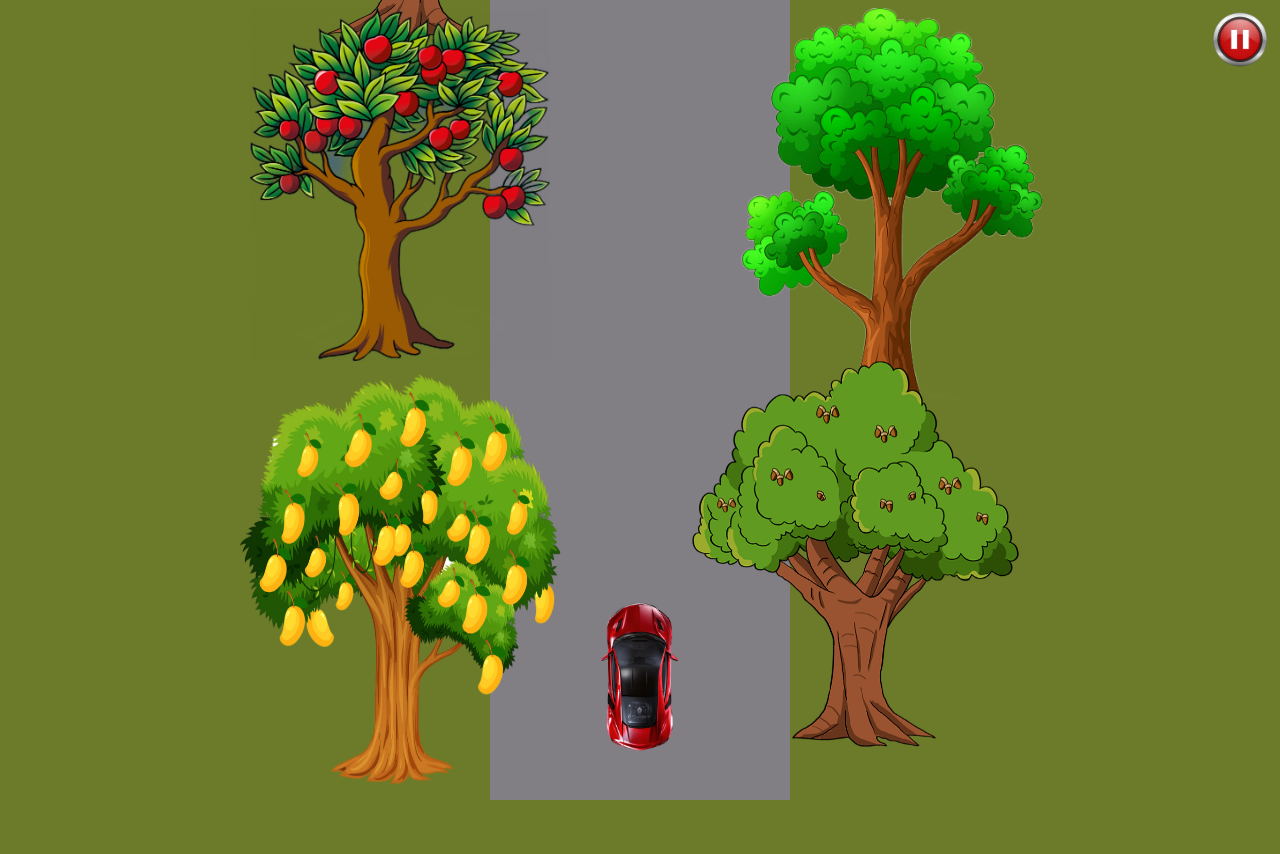
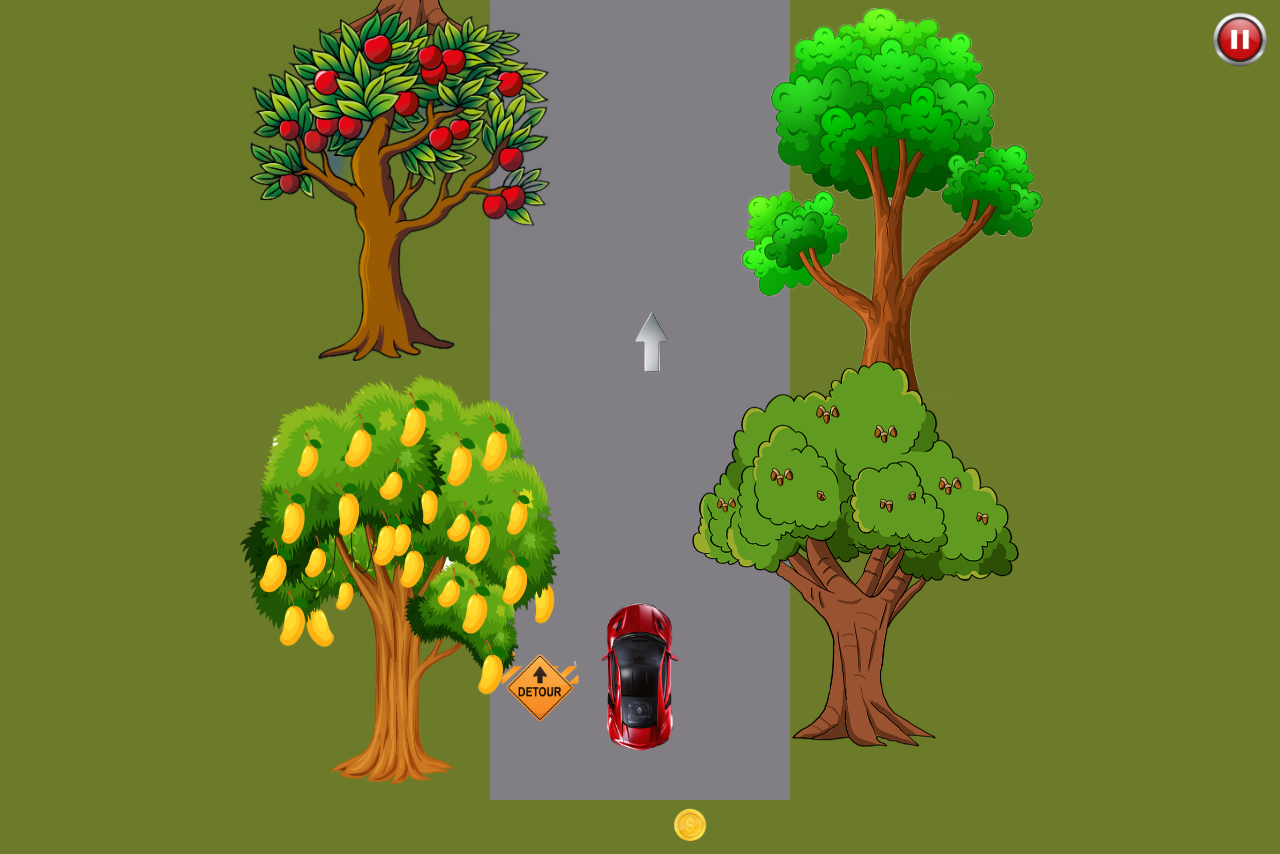
Before and after one commit to TatianaOsipova/game-car, a plain HTML site: page index.html in a window 1280 px wide. Before the commit the page ends 828 px from the top, so only its background shows below. Drawn offline with Linux system fonts and the light colour scheme.

Commit message:
feat: correct some functions

```diff
--- a/game.js
+++ b/game.js
@@ -12,11 +12,20 @@
     const coinCoord = getCoords(coin);
     const coinWidth = coin.clientWidth / 2;
 
+    const danger = document.querySelector('.danger');
+    const dangerCoord = getCoords(danger);
+    const dangerWidth = danger.clientWidth / 2;
+
+    const arrow = document.querySelector('.arrow');
+    const arrowCoord = getCoords(arrow);
+    const arrowWidth = arrow.clientWidth / 2;
+
     const road = document.querySelector('.road');
     const roadHeight = road.clientHeight;
     const roadWidth = road.clientWidth / 2;
 
     const trees = document.querySelectorAll('.tree');
+    const treesCoords = [];
 
     const carCoords = getCoords(car);
     const carMoveInfo = {
@@ -24,8 +33,8 @@
         bottom: null,
         left: null,
         right: null,
-    }
-    const treesCoords = [];
+    };
+
 
     for (let i = 0; i < trees.length; i++) {
         const tree = trees[i];
@@ -41,7 +50,7 @@
         }
 
         const code = event.code;
-
+        // WASD
         if (code === 'ArrowUp' && carMoveInfo.top === null) {
             if (carMoveInfo.bottom) {
                 return;
@@ -136,7 +145,9 @@
 
     function startGame() {
         treesAnimation();
-        coinAnimation();
+        elementAnimation(coin, coinCoord, coinWidth, -100);
+        elementAnimation(danger, dangerCoord, dangerWidth, -250);
+        elementAnimation(arrow, arrowCoord, arrowWidth, -600);
 
         animationId = requestAnimationFrame(startGame);
     }
@@ -157,15 +168,99 @@
         }
     }
 
-    function coinAnimation() {
-        let newYCoord = coinCoord.y + speed;
-        let newXCoord = coinCoord.x;
+    // function coinAnimation() {
+    //     let newYCoord = coinCoord.y + speed;
+    //     let newXCoord = coinCoord.x;
+
+    //     if (newYCoord > window.innerHeight) {
+    //         newYCoord = -100;
+
+    //         const direction = parseInt(Math.random() * 2);
+    //         const maxXCoord = (roadWidth + 1 - coinWidth);
+    //         const randomXCoord = parseInt(Math.random() * maxXCoord);
+
+    //         // if (direction === 0) { // двигаем влево
+    //         //     newXCoord = -pandomXCoord;
+    //         // }
+    //         // else if (direction === 1) { // двигаем вправо
+    //         //     newXCoord = pandomXCoord;
+    //         // }
+
+    //         newXCoord = direction === 0 // одинаковый код с ^
+    //             ? -randomXCoord
+    //             : randomXCoord;
+    //     }
+
+    //     coinCoord.x = newXCoord;
+    //     coinCoord.y = newYCoord;
+    //     coin.style.transform = `translate(${newXCoord}px, ${newYCoord}px)`;
+    // }
+
+    // function dangerAnimation() {
+    //     let newYCoord = dangerCoord.y + speed;
+    //     let newXCoord = dangerCoord.x;
+
+    //     if (newYCoord > window.innerHeight) {
+    //         newYCoord = -250;
+
+    //         const direction = parseInt(Math.random() * 2);
+    //         const maxXCoord = (roadWidth + 1 - dangerWidth);
+    //         const randomXCoord = parseInt(Math.random() * maxXCoord);
+
+    //         // if (direction === 0) { // двигаем влево
+    //         //     newXCoord = -pandomXCoord;
+    //         // }
+    //         // else if (direction === 1) { // двигаем вправо
+    //         //     newXCoord = pandomXCoord;
+    //         // }
+
+    //         newXCoord = direction === 0 // одинаковый код с ^
+    //             ? -randomXCoord
+    //             : randomXCoord;
+    //     }
+
+    //     dangerCoord.x = newXCoord;
+    //     dangerCoord.y = newYCoord;
+    //     danger.style.transform = `translate(${newXCoord}px, ${newYCoord}px)`;
+    // }
+
+    // function arrowAnimation() {
+    //     let newYCoord = arrowCoord.y + speed;
+    //     let newXCoord = arrowCoord.x;
+
+    //     if (newYCoord > window.innerHeight) {
+    //         newYCoord = -600;
+
+    //         const direction = parseInt(Math.random() * 2);
+    //         const maxXCoord = (roadWidth + 1 - arrowWidth);
+    //         const randomXCoord = parseInt(Math.random() * maxXCoord);
+
+    //         // if (direction === 0) { // двигаем влево
+    //         //     newXCoord = -pandomXCoord;
+    //         // }
+    //         // else if (direction === 1) { // двигаем вправо
+    //         //     newXCoord = pandomXCoord;
+    //         // }
+
+    //         newXCoord = direction === 0 // одинаковый код с ^
+    //             ? -randomXCoord
+    //             : randomXCoord;
+    //     }
+
+    //     arrowCoord.x = newXCoord;
+    //     arrowCoord.y = newYCoord;
+    //     arrow.style.transform = `translate(${newXCoord}px, ${newYCoord}px)`;
+    // }
+
+    function elementAnimation(elem, elemCoord, elemWidth, elemInitialYCoord) {
+        let newYCoord = elemCoord.y + speed;
+        let newXCoord = elemCoord.x;
 
         if (newYCoord > window.innerHeight) {
-            newYCoord = -100;
+            newYCoord = elemInitialYCoord;
 
             const direction = parseInt(Math.random() * 2);
-            const maxXCoord = (roadWidth + 1 - coinWidth);
+            const maxXCoord = (roadWidth + 1 - elemWidth);
             const randomXCoord = parseInt(Math.random() * maxXCoord);
 
             // if (direction === 0) { // двигаем влево
@@ -180,9 +275,9 @@
                 : randomXCoord;
         }
 
-        coinCoord.x = newXCoord;
-        coinCoord.y = newYCoord;
-        coin.style.transform = `translate(${newXCoord}px, ${newYCoord}px)`;
+        elemCoord.x = newXCoord;
+        elemCoord.y = newYCoord;
+        elem.style.transform = `translate(${newXCoord}px, ${newYCoord}px)`;
     }
 
     function getCoords(element) {
--- a/style.css
+++ b/style.css
@@ -83,17 +83,17 @@ body {
 .danger {
     position: absolute;
     width: 80px;
-    transform: translate(-100px, -150px);
+    transform: translate(-100px, -250px);
 }
 
 .coin {
     position: absolute;
     width: 50px;
-    transform: translate(50px, -50px);
+    transform: translate(50px, -100px);
 }
 
 .arrow {
     position: absolute;
-    width: 50px;
-    transform: translate(10px, -200px);
+    width: 80px;
+    transform: translate(10px, -600px);
 }
```
